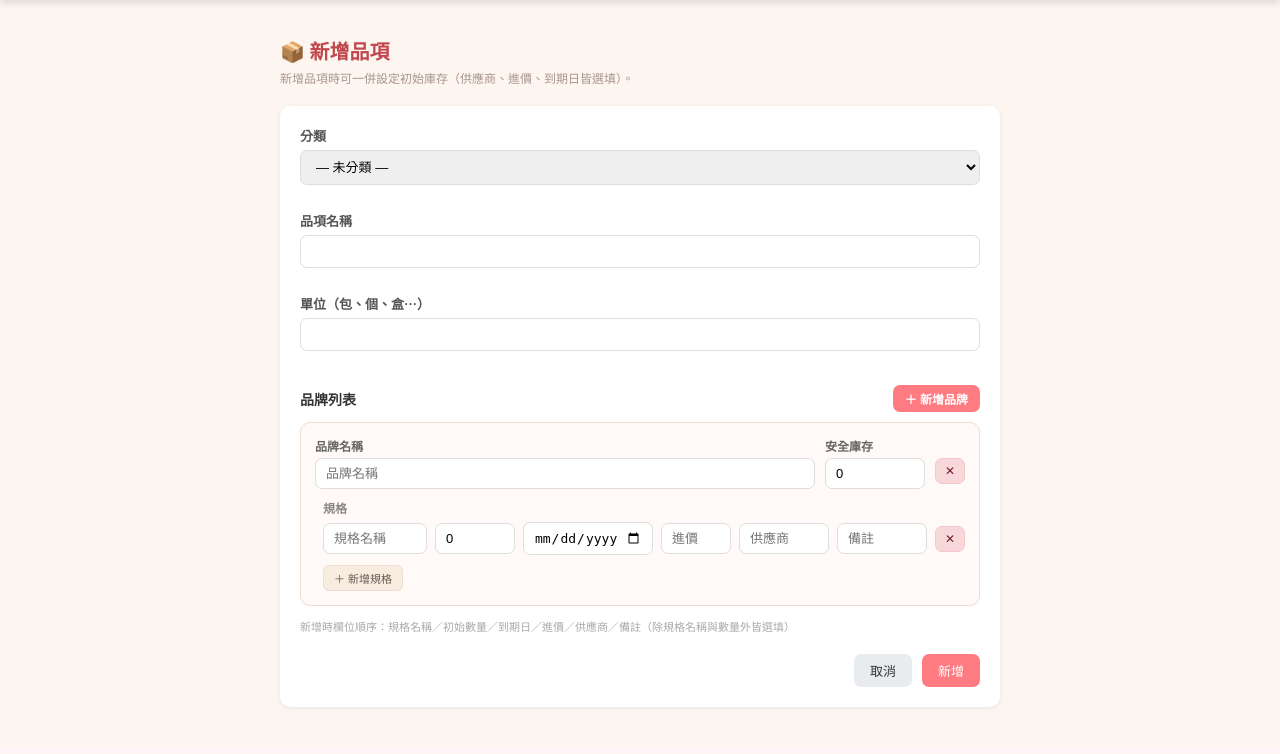
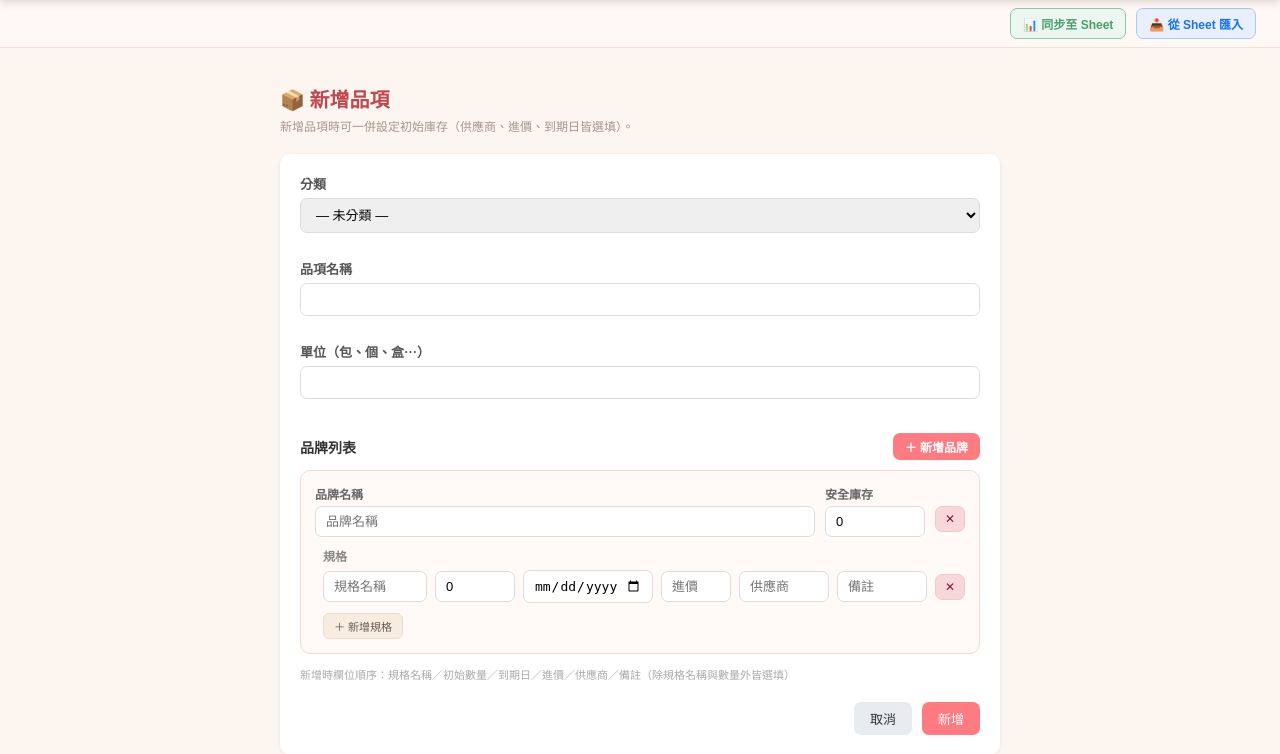
Before and after one commit to tobiasgatainan-cmyk/inventory-system-render, a Flask app: page /admin/items/add in a window 1280 px wide. Shown: the part 54-808 px from the top of the page. Before the commit the page ends 763 px from the top, so only its background shows below. Run offline with Flask 3, Linux system fonts and the light colour scheme; a user stored in the database is signed in.

Commit message:
Add files via upload

```diff
--- a/templates/base.html
+++ b/templates/base.html
@@ -98,6 +98,25 @@ input:focus,select:focus,textarea:focus{border-color:#fe7b81}
   </div>
 </nav>
 
+{% if current_user.is_authenticated and current_user.can_edit() %}
+<div style="display:flex;justify-content:flex-end;align-items:center;gap:10px;padding:8px 24px;background:#fff8f5;border-bottom:1px solid var(--border,#f0e0d8);flex-wrap:wrap">
+  {% if sync_health and sync_health.consecutive_fails >= 3 %}
+  <span style="font-size:12px;color:#c0474d;font-weight:600">
+    ⚠️ Google Sheet 同步已連續失敗 {{ sync_health.consecutive_fails }} 次{% if sync_queue_count %}，{{ sync_queue_count }} 筆排隊等待重試{% endif %}
+  </span>
+  {% elif sync_queue_count %}
+  <span style="font-size:12px;color:#d97b2a">⏳ {{ sync_queue_count }} 筆同步排隊中，稍後會自動補上</span>
+  {% endif %}
+  <form method="POST" action="{{ url_for('gsheet_sync') }}" style="display:inline">
+    <button type="submit" style="padding:6px 12px;background:#edf7f1;color:#4a9e6b;border:1px solid #8ecaaa;border-radius:7px;font-size:12px;font-weight:600;cursor:pointer">📊 同步至 Sheet</button>
+  </form>
+  <form method="POST" action="{{ url_for('gsheet_import') }}" style="display:inline"
+        onsubmit="return confirm('確定從 Google Sheet 匯入？這會覆蓋資料庫數量。')">
+    <button type="submit" style="padding:6px 12px;background:#e8f0fe;color:#1a73e8;border:1px solid #a8c7fa;border-radius:7px;font-size:12px;font-weight:600;cursor:pointer">📥 從 Sheet 匯入</button>
+  </form>
+</div>
+{% endif %}
+
 <div class="flash-wrap">
 {% with messages = get_flashed_messages(with_categories=true) %}
   {% for cat, msg in messages %}
```
